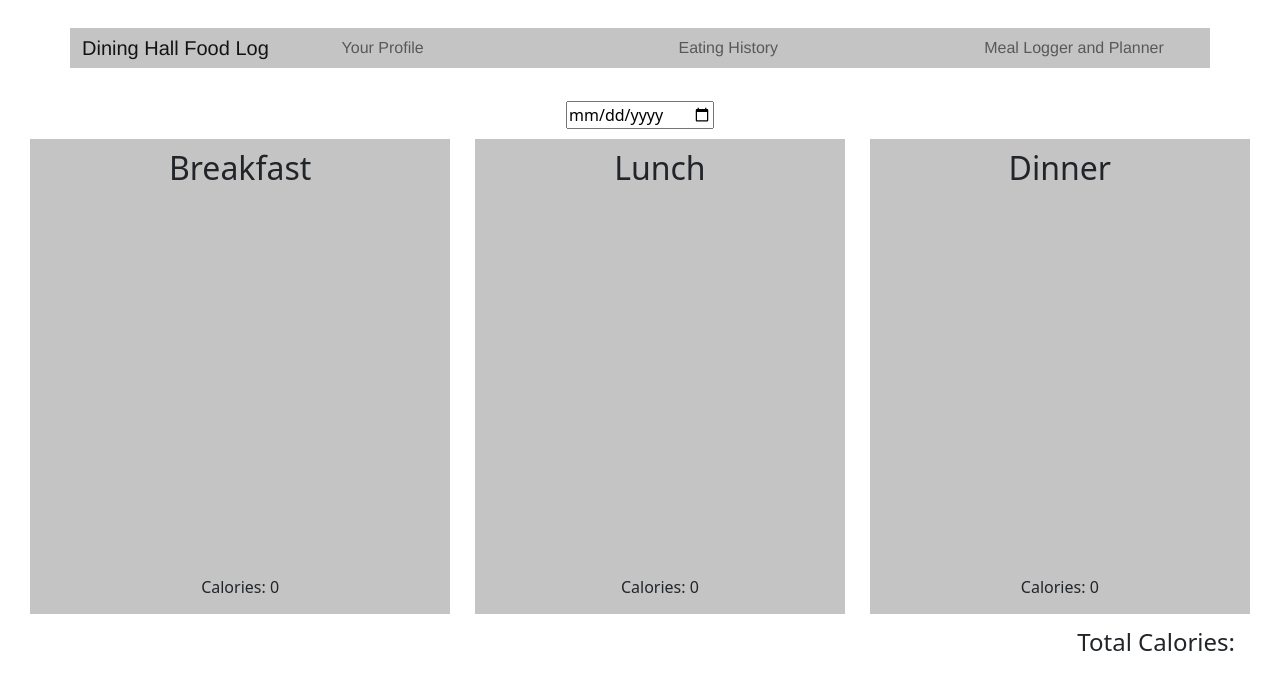
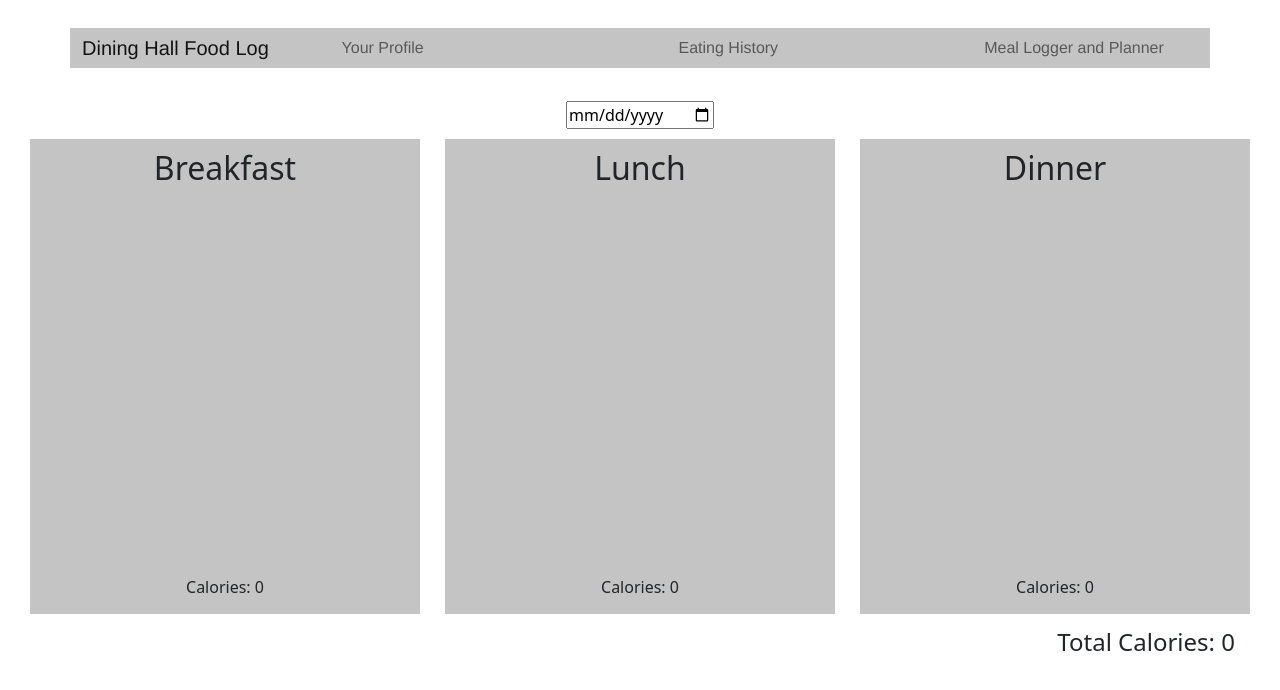
Before and after one commit to whuang37/ucla-dining-scrape, a React (Create React App) app in the folder dining-log/: page /history in a window 1280 px wide. Shown: the top 690 px of the page. Built offline with nearby package versions, Linux system fonts and the light colour scheme; no server answers.

Commit message:
Edited History page to count for total calories
Previously the history page did not total the calories for the selected day, but it now does and displays it on the bottom of the page.

```diff
--- a/dining-log/src/components/History/History.js
+++ b/dining-log/src/components/History/History.js
@@ -10,7 +10,7 @@ const DateDiv = styled.div`
 
 const HistoryDiv = styled.div`
     display: grid;
-    grid-template-columns: auto auto auto;
+    grid-template-columns: 1fr 1fr 1fr;
     padding: 10px;
     grid-gap: 25px;
 `;
@@ -50,19 +50,29 @@ export default function History() {
 
       } ,[date]);
 
+    function getTotalCalories(foodList) {
+      let total = 0;
+      for (let meal in foodList) {
+        for (let item in foodList[meal]) {
+            total += foodList[meal][item]["calories"]
+        }
+      }
+      return total
+    }
+
     return (
         <div>
             <NavBar/>
             <div>
                 <DateDiv>
-                    <input type="date" onChange={e => setDate(e.target.value)}/>
+                  <input type="date" onChange={e => setDate(e.target.value)}/>
                 </DateDiv>
                 <HistoryDiv>
                     <MealHistory meal = "Breakfast" display = {foodList.breakfast}/>
                     <MealHistory meal = "Lunch" display = {foodList.lunch}/>
                     <MealHistory meal = "Dinner" display = {foodList.dinner}/>
                 </HistoryDiv>
-                <CalorieDiv>Total Calories: {totalCalories}</CalorieDiv>
+                <CalorieDiv>Total Calories: {getTotalCalories(foodList)}</CalorieDiv>
             </div>
         </div>
     )
```
